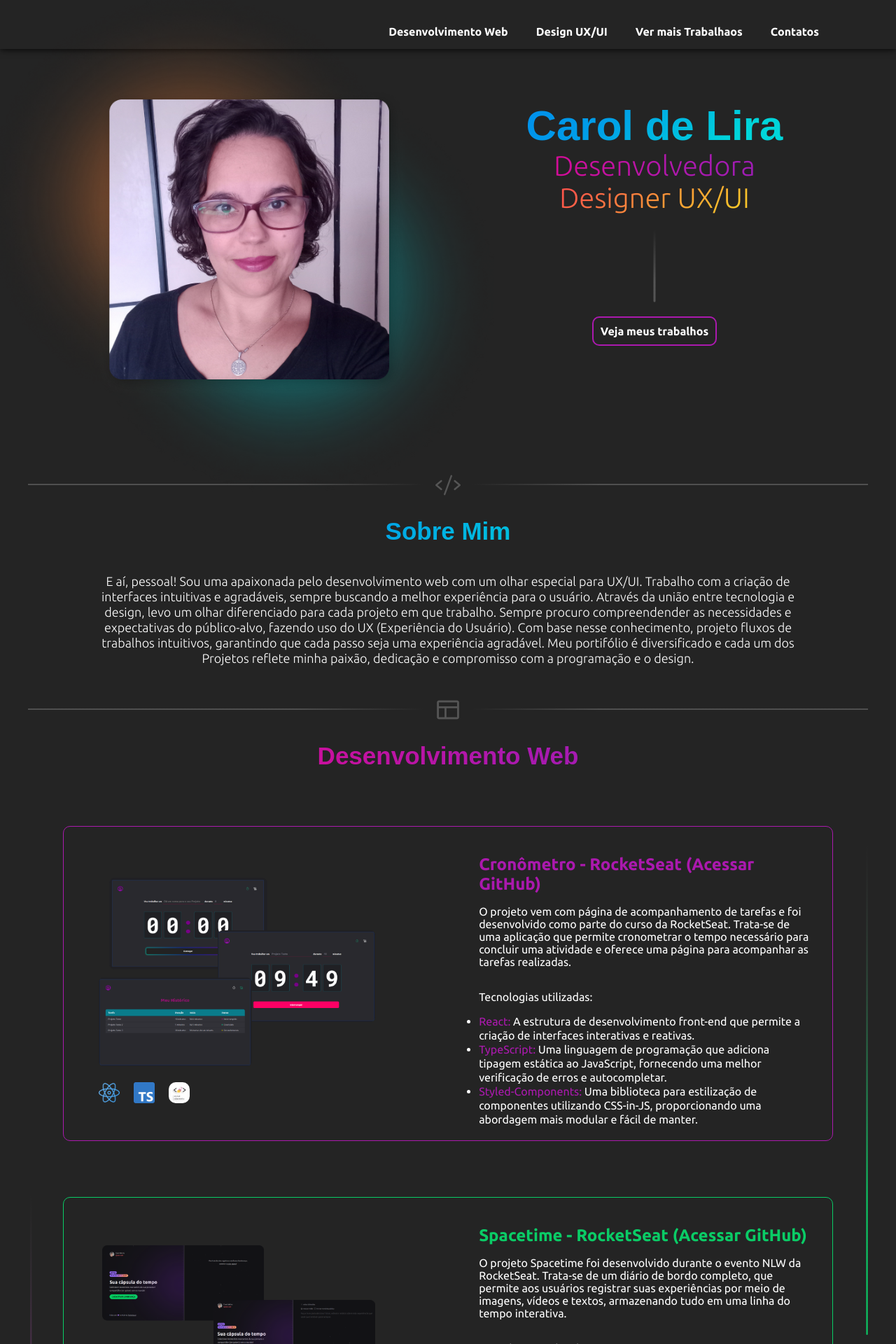
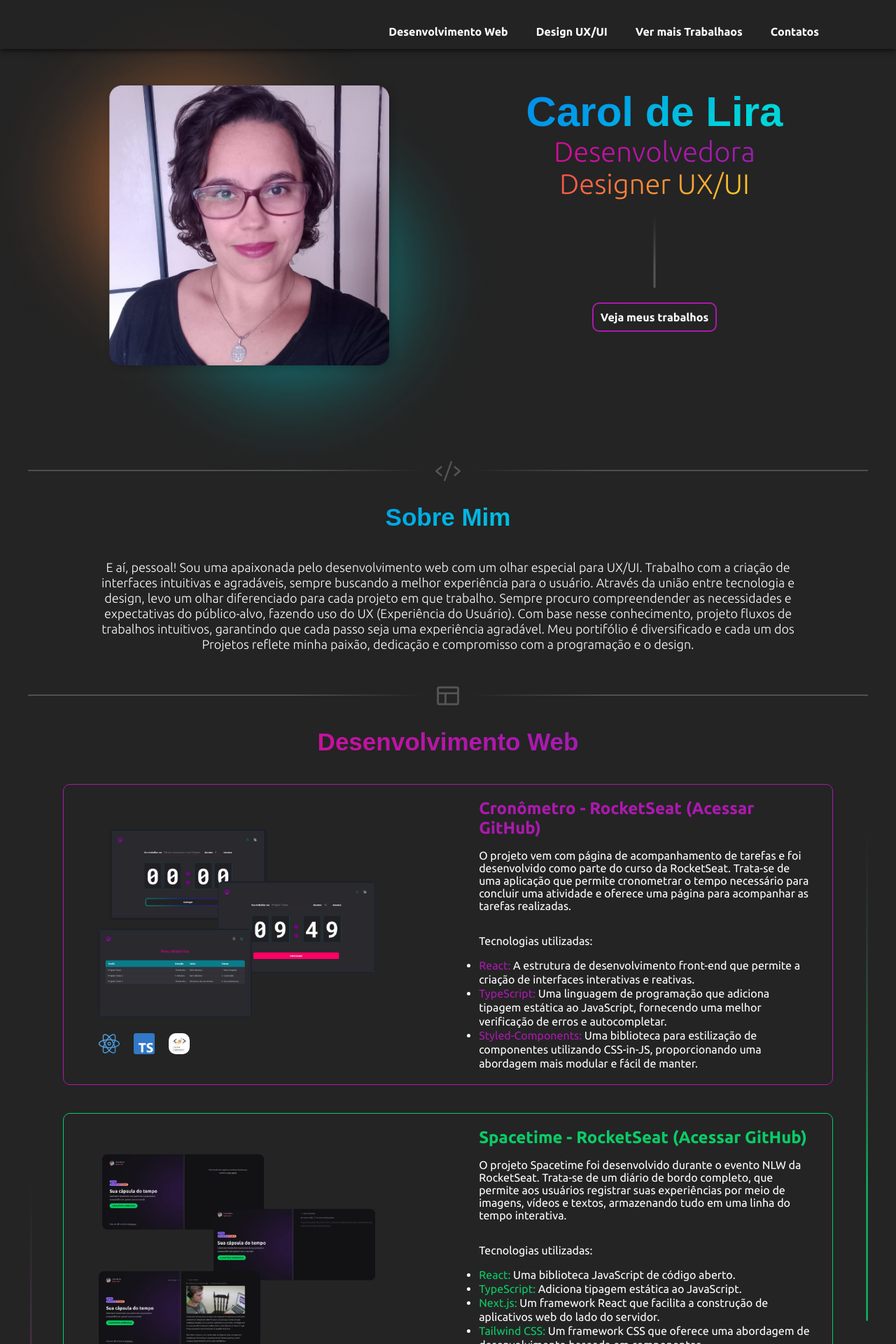
Before and after one commit to caroldelira/portifolio, a React (Create React App) app: page / in a window 1280 px wide. Shown: the top 1920 px of the page at 70% size. Built offline with nearby package versions, Linux system fonts and the light colour scheme; a web font is replaced by a local one.

Commit message:
-menu com posicao fixa

```diff
--- a/src/components/Card/Card.styles.ts
+++ b/src/components/Card/Card.styles.ts
@@ -20,9 +20,9 @@ export const Container = styled.div<CardProps>`
   position: relative;
 
   width: 1100px;
-  height: 450px;
+  height: 430px;
 
-  margin: 80px auto;
+  margin: 40px auto;
 
   border: 1px solid ${(({color}) => colors[color])};
   border-radius: 10px;
@@ -75,7 +75,7 @@ export const TextContainer = styled.div<CardProps>`
   width: 50%;
   height: 100%;
 
-  padding: 40px 30px;
+  padding: 20px 30px;
 
   position: relative;
 
--- a/src/components/Carousel/Carousel.styles.ts
+++ b/src/components/Carousel/Carousel.styles.ts
@@ -7,7 +7,7 @@ export const Container = styled.div`
   justify-content: center;
 
    & button {
-    margin-top: -60px;
+    margin-top: -20px;
   }
 
 `;
--- a/src/pages/Header/Header.styles.ts
+++ b/src/pages/Header/Header.styles.ts
@@ -1,17 +1,23 @@
 import styled from 'styled-components'
 
 export const Container = styled.div`
+  position: fixed;
+  top: 0;
+  right: 0;
+  left: 0;
+
   display: flex;
   flex-direction: row;
   align-items: center;
   justify-content: flex-end;
-
-  margin-top: -50px;
-  margin-left: -50px;
-  margin-right: -50px;
+  background: rgba(36, 36, 36, 0.7);
 
   height: 70px;
   box-shadow: 0px 0px 10px #000;
+
+  backdrop-filter: blur(15px);
+
+  z-index: 1000;
 `
 
 export const ListaLink = styled.ul`
@@ -21,6 +27,4 @@ export const ListaLink = styled.ul`
   margin-right: 100px;
   gap: 20px;
   font-size: 14px;
-
-  z-index: 100;
 `
```
